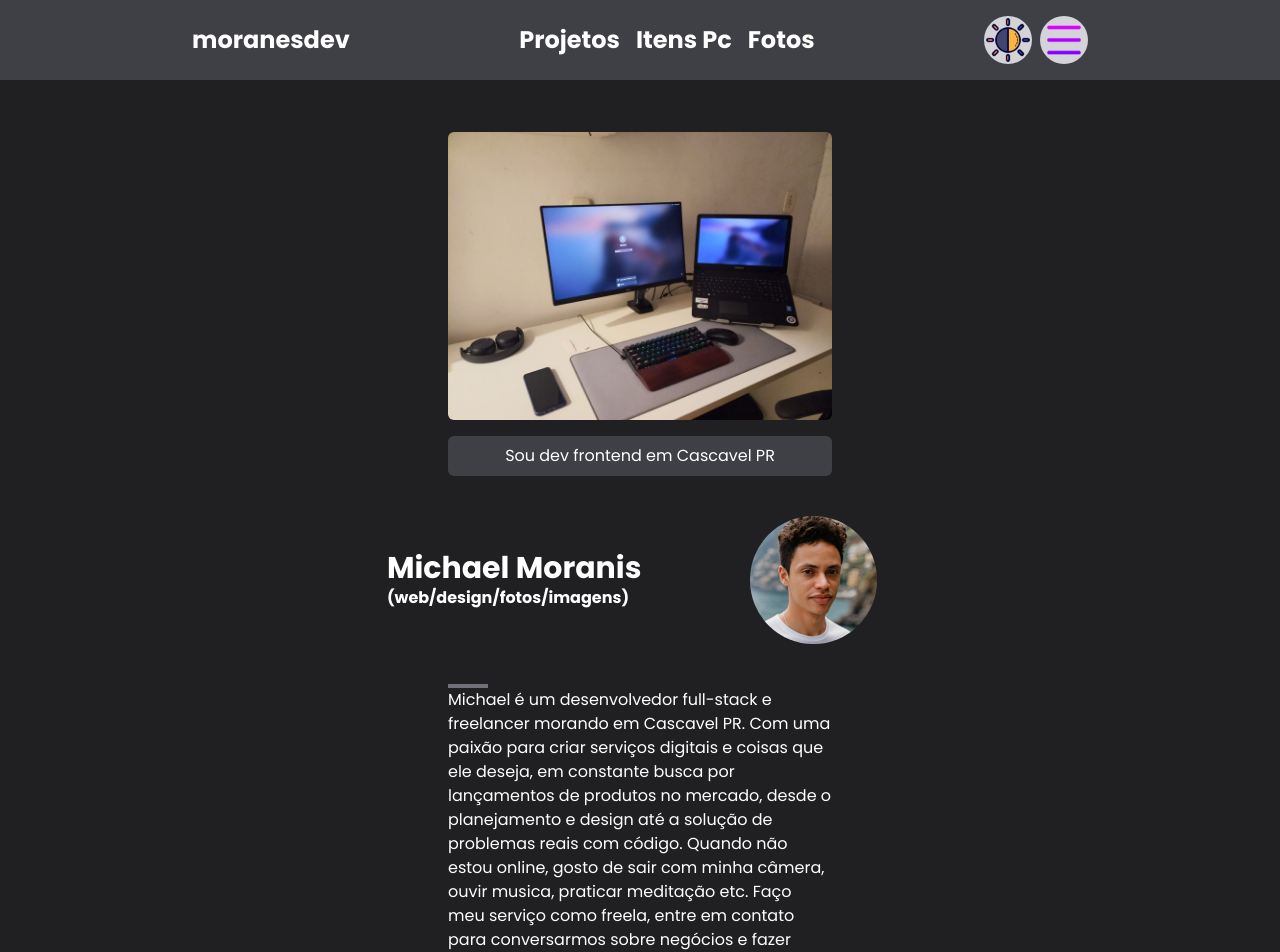
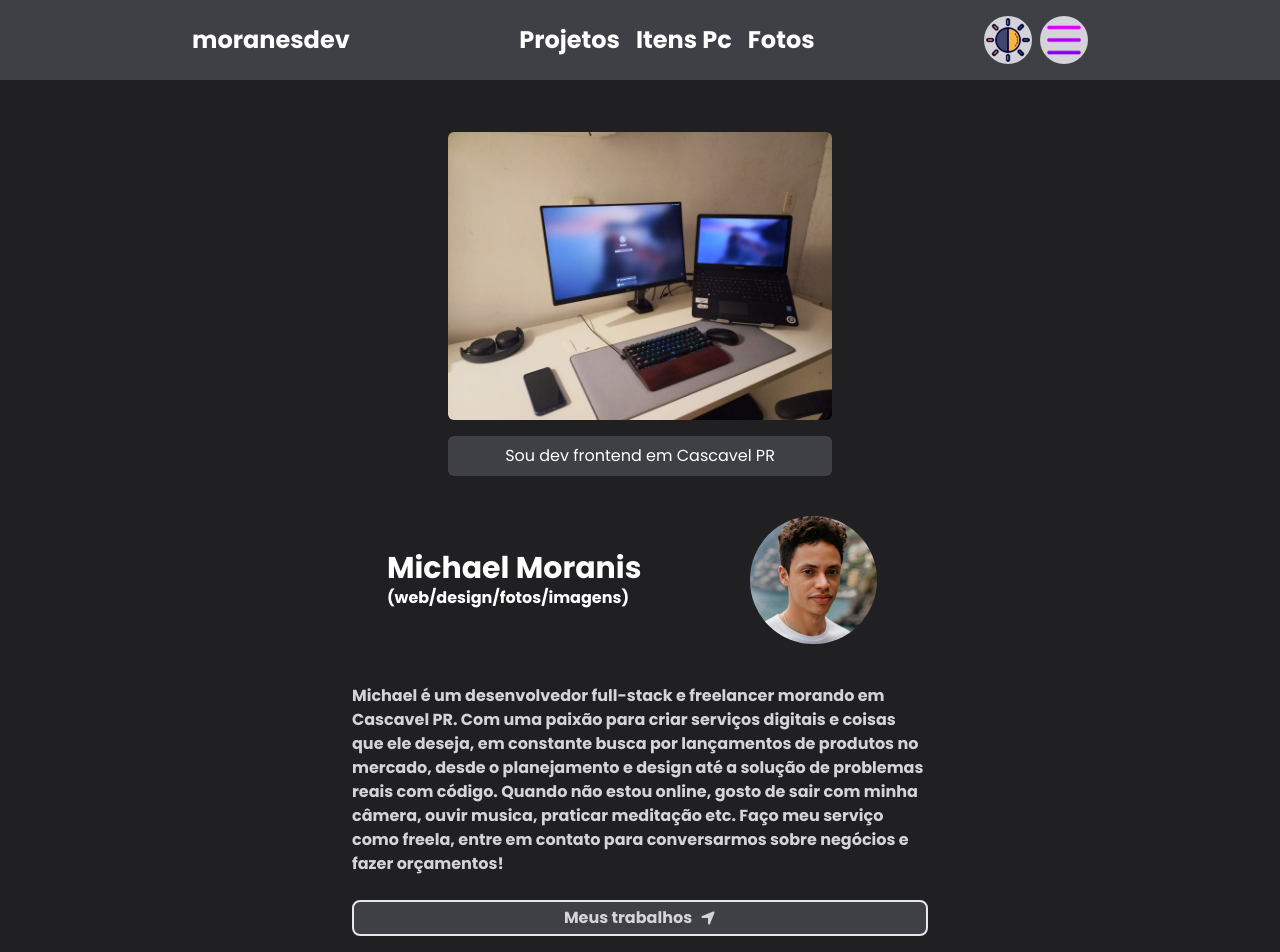
Before and after one commit to MichaelMoranis/portifolio, a React (Vite) app: page / in a window 1280 px wide. Shown: the top 952 px of the page. Built offline with nearby package versions, Linux system fonts and the light colour scheme.

Commit message:
refatorando estilos pagina homepage

```diff
--- a/src/App.tsx
+++ b/src/App.tsx
@@ -1,3 +1,4 @@
+import About from "./components/About";
 import Articles from "./components/Articles";
 import Banner from "./components/Banner";
 import Button from "./components/Button";
@@ -17,10 +18,10 @@ function App() {
         ease: [0, 0.71, 0.2, 1.01],
       }}
     >
-      <section className="flex flex-col items-center justify-center m-auto md:mt-5 gap-6 mt-5 w-80 md:w-full lg:max-w-4xl p-4">
+      <section className="flex flex-col items-center justify-center m-auto md:mt-5 gap-6 mt-5 md:w-full lg:max-w-4xl p-4">
         <Banner />
         <Perfil />
-        <WorkText textWork="Michael é um desenvolvedor full-stack e freelancer morando em Cascavel PR. Com uma paixão para criar serviços digitais e coisas que ele deseja, em constante busca por lançamentos de produtos no mercado,  desde o planejamento e design até a solução de problemas reais com código. Quando não estou online, gosto de sair com minha câmera, ouvir musica, praticar meditação etc. Faço meu serviço como freela, entre em contato para conversarmos sobre negócios e fazer orçamentos!" />
+        <About />
         <Button />
         <div className="flex flex-col items-center content-center justify-center w-full px-4">
           {/* <Work text="Bio" /> */}
--- /dev/null
+++ b/src/components/About/index.tsx
@@ -0,0 +1,15 @@
+function About() {
+  return (
+    <div className="font-regular font-bold text-zinc-300 w-full md:w-2/3">
+        Michael é um desenvolvedor full-stack e freelancer morando em Cascavel
+        PR. Com uma paixão para criar serviços digitais e coisas que ele deseja,
+        em constante busca por lançamentos de produtos no mercado, desde o
+        planejamento e design até a solução de problemas reais com código.
+        Quando não estou online, gosto de sair com minha câmera, ouvir musica,
+        praticar meditação etc. Faço meu serviço como freela, entre em contato
+        para conversarmos sobre negócios e fazer orçamentos!
+    </div>
+  );
+}
+
+export default About;
--- a/src/components/Articles/index.tsx
+++ b/src/components/Articles/index.tsx
@@ -5,7 +5,7 @@ import tableHome from "../../assets/mesa-trabalho.jpg"
 
 function Articles() {
     return (
-        <section className="flex flex-col items-center gap-5 justify-evenly w-80 md:flex-row md:w-full lg:max-w-4xl py-4">
+        <section className="flex flex-col items-center gap-5 justify-evenly md:flex-row md:w-full lg:max-w-4xl py-4">
             <Link to="/images" className="h-52 w-80 my-4 md:w-80 rounded-lg">
                 <p className=" border-b-4 border-b-zinc-600 mb-2">Veja minhas fotos e imagens.</p>
                 <img className='rounded-xl h-52 w-96' src={image} alt="aplicacao lista de tarefas" />
--- a/src/components/Banner/index.tsx
+++ b/src/components/Banner/index.tsx
@@ -3,7 +3,7 @@ import Bar from "../Bar";
 
 function Banner() {
   return (
-    <div className="flex flex-col items-center content-center justify-between w-80 md:mt-10 md:w-full lg:w-full">
+    <div className="flex flex-col items-center content-center justify-between md:mt-10 md:w-full lg:w-full">
       <div className="w-fullj pb-4">
         <img
           className="rounded-md w-96"
--- a/src/components/Button/index.tsx
+++ b/src/components/Button/index.tsx
@@ -3,7 +3,7 @@ import { Link } from "react-router-dom";
 
 function Button() {
     return (
-        <Link to='/works' className="flex items-center justify-center gap-2 w-full md:w-2/3 bg-indigo-950 text-zinc-300 font-bold text-1xl p-1 rounded-lg border-2">
+        <Link to='/works' className="flex items-center justify-center gap-2 w-full md:w-2/3 bg-zinc-700 text-zinc-300 font-bold text-1xl p-1 rounded-lg border-2">
                Meus trabalhos
             <FaLocationArrow />
         </Link>
--- a/src/components/WorkText/index.tsx
+++ b/src/components/WorkText/index.tsx
@@ -8,7 +8,7 @@ interface WorkTextProps {
 function WorkText(text: WorkTextProps) {
   return (
     <div className=" flex flex-col md:flex-row items-center justify-between w-full  sm:w-2/3 md:w-96 md:justify-center font-regular">
-      <div className="w-80 md:w-full text-left">
+      <div className="w-full text-left">
         <p className=" w-10 border-b-4 border-b-zinc-500">
           {text.yearStudent}
         </p>
```
